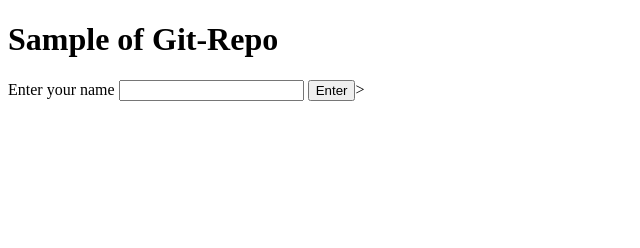
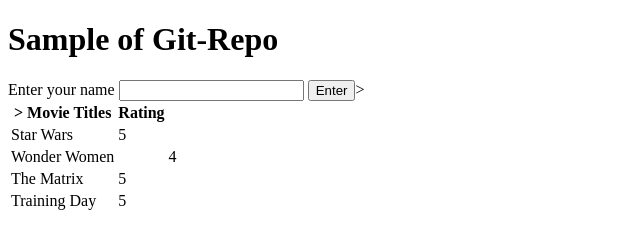
Before and after one commit to mfarahuw/my-first-repo, a plain HTML site: page index.html in a window 1280 px wide. Shown: the whole page, without its empty margins (0-640 px from the left). Drawn offline with Linux system fonts and the light colour scheme.

Commit message:
mfarahuw.html

```diff
--- a/index.html
+++ b/index.html
@@ -14,7 +14,42 @@
 
 	</form>
 
+	<table>
+		<thead>
+			<tr>
+				<th>> Movie Titles</th>
+				<th> Rating </th>
+				</tr>
+			</thead>
+			<tbody>
+				<tr>
+					<td>Star Wars</td>
+					<td>5</td>
+				</tr>
+			<tbody>
+			<tr>
+				<td> Wonder Women <td>
+				<td> 4 </td>
+			</tr>
+			<tr>
+				<td> The Matrix </td>
+				<td> 5 </td>
+			</tr>
+			</tbody>
 
+			<thead>
+				<tbody>
+					<tr>
+						<td> Training Day </td>
+						<td> 5 <td>
+
+				</tbody>
+			</thead>
+		</table>
+
+
+
+	</table>
 
 </body>
 </html>
```
